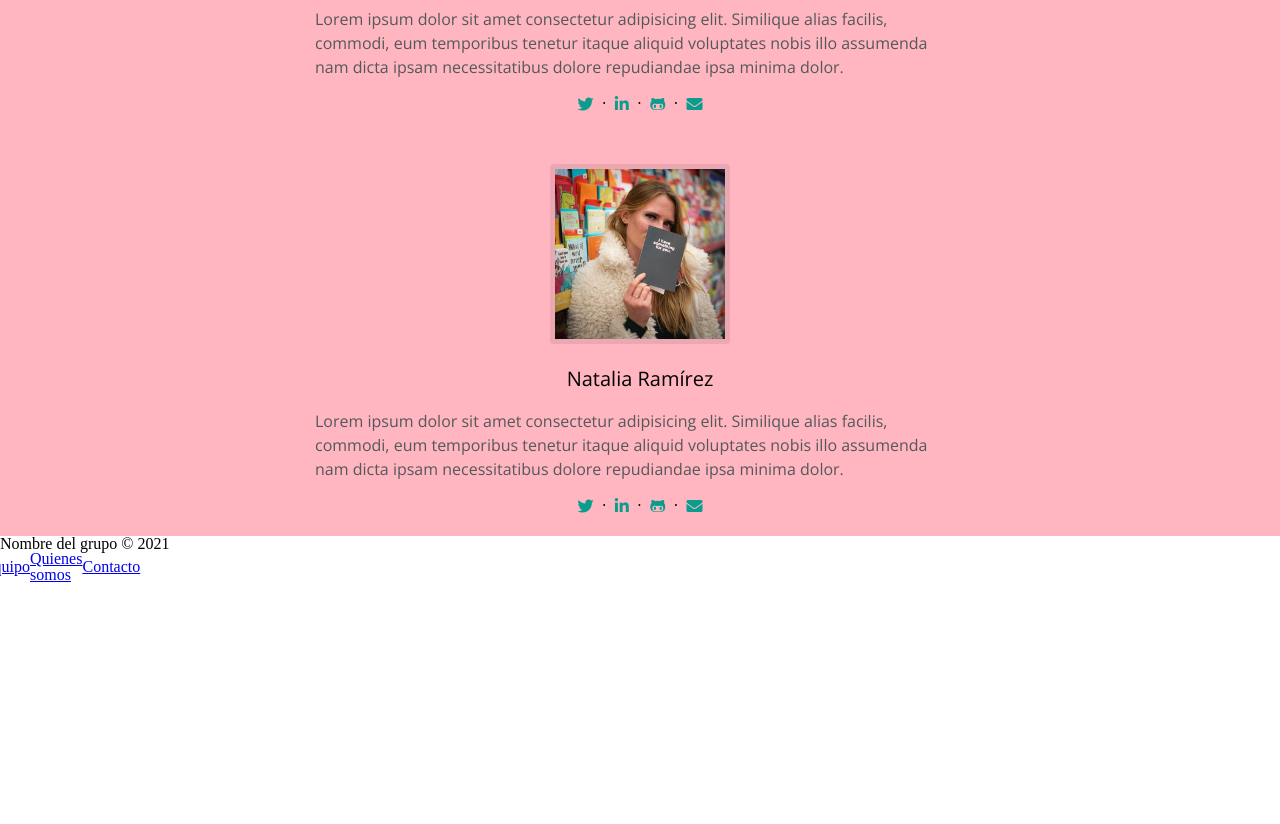
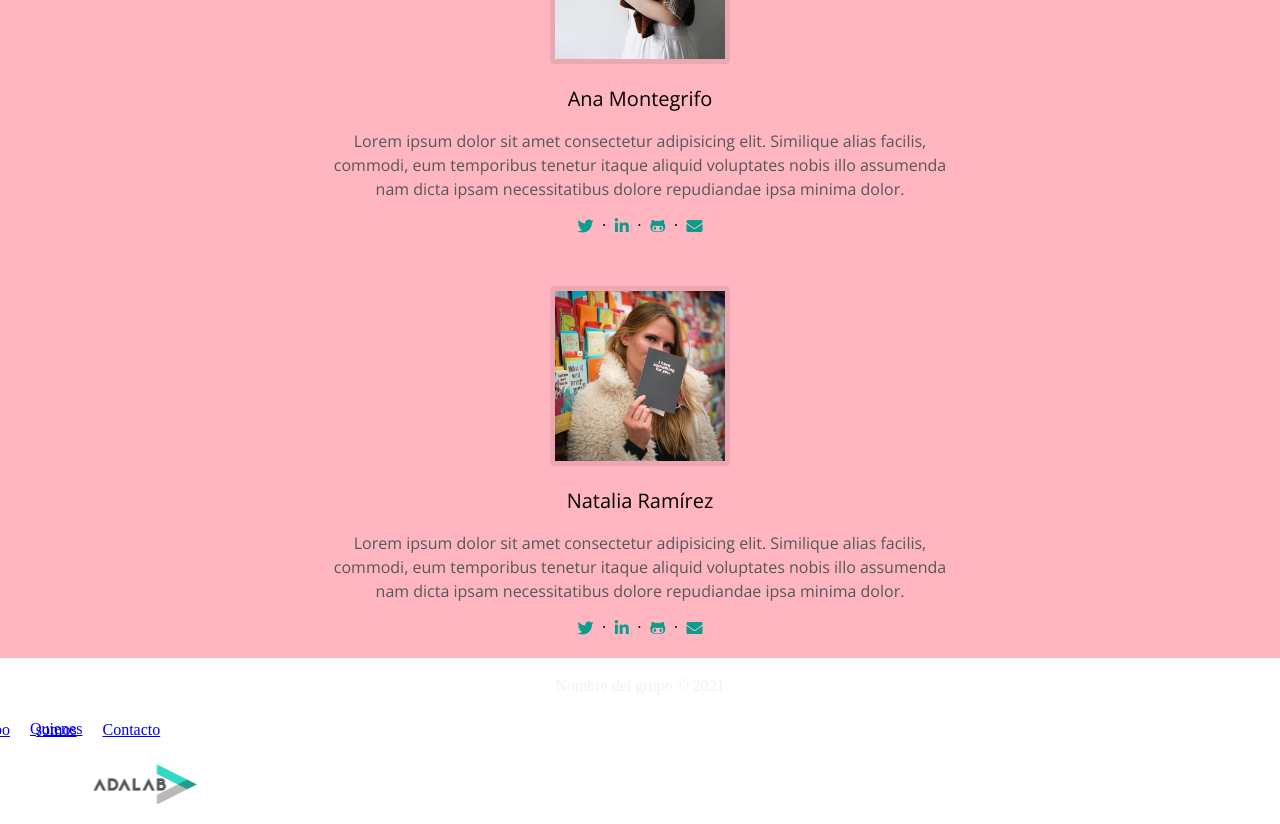
Before and after one commit to Adalab/project-promo-n-module-1-team-2, a plain HTML site: page index.html in a window 1280 px wide. Shown: the part 1750-2574 px from the top of the page. Before the commit the page ends 2348 px from the top, so only its background shows below. Drawn offline with nearby package versions, Linux system fonts and the light colour scheme.

Commit message:
upload footer and strenght

```diff
--- a/css/main.css
+++ b/css/main.css
@@ -102,3 +102,67 @@
   font-size: 16px;
   color: var(--primary-color);
 }
+
+/* Css Fortalezas y footer provisionales Tania! */
+.team-strength {
+  background-color: var(--text-copy);
+  opacity: 60%;
+  margin-top: 20px;
+  display: flex;
+  flex-direction: column;
+  justify-content: center;
+  align-items: center;
+}
+.team-title {
+  font-family: var(--primary-color);
+  color: var(--text-color);
+  font-size: var(--h3-font-size);
+  text-align: center;
+  margin-top: 30px;
+  margin-bottom: 15px;
+}
+
+.text {
+  font-family: var(--body-font);
+  color: var(--text-color);
+  font-size: var(--normal-font-size);
+  text-align: center;
+}
+
+/* css footer provisional */
+
+.footer {
+  background-color: VAR(--white-color);
+  width: auto;
+  height: auto;
+  font-family: VAR(--body-font);
+  font-size: VAR(--small-font-size);
+}
+
+.copy {
+  display: flex;
+  flex-direction: column;
+  justify-content: center;
+  align-items: center;
+  margin: 20px;
+  color: var(--grey-color);
+}
+.footer-nav .footer-item {
+  margin: 10px;
+  position: relative;
+  display: flex;
+  flex-direction: column;
+  flex-wrap: wrap;
+  text-align: center;
+  color: var(--text-color);
+  line-height: 1.15px;
+  text-decoration: none;
+}
+.adalab {
+  display: flex;
+  flex-direction: column;
+  justify-content: center;
+  align-items: center;
+  transform: scale(0.5);
+  margin-left: 27px;
+}
--- a/index.html
+++ b/index.html
@@ -209,15 +209,16 @@
       <nav class="footer-nav">
         <ul class="footer-ul">
           <li class="footer-item">
-            <a href="./index.html#team-section">Equipo</a>
+            <a class="footer.item" href="./index.html#team-section">Equipo</a>
           </li>
           <li class="footer-item">
-            <a href="./index.html#who-we-are">Quienes somos</a>
+            <a class="footer.item" href="./index.html#who-we-are">Quienes somos</a>
           </li>
-          <li class="footer-item"><a href="./contact.html">Contacto</a></li>
+          <li class="footer-item">
+            <a class="footer.item" href="./contact.html">Contacto</a></li>
         </ul>
       </nav>
-      <img src="" alt="" class="adalab" />
+      <img src="./css/img/adalab_brand.png" alt="" class="adalab" />
     </footer>
   </body>
 </html>
```
Also changed, not shown: css/img/adalab_brand.png (added).
